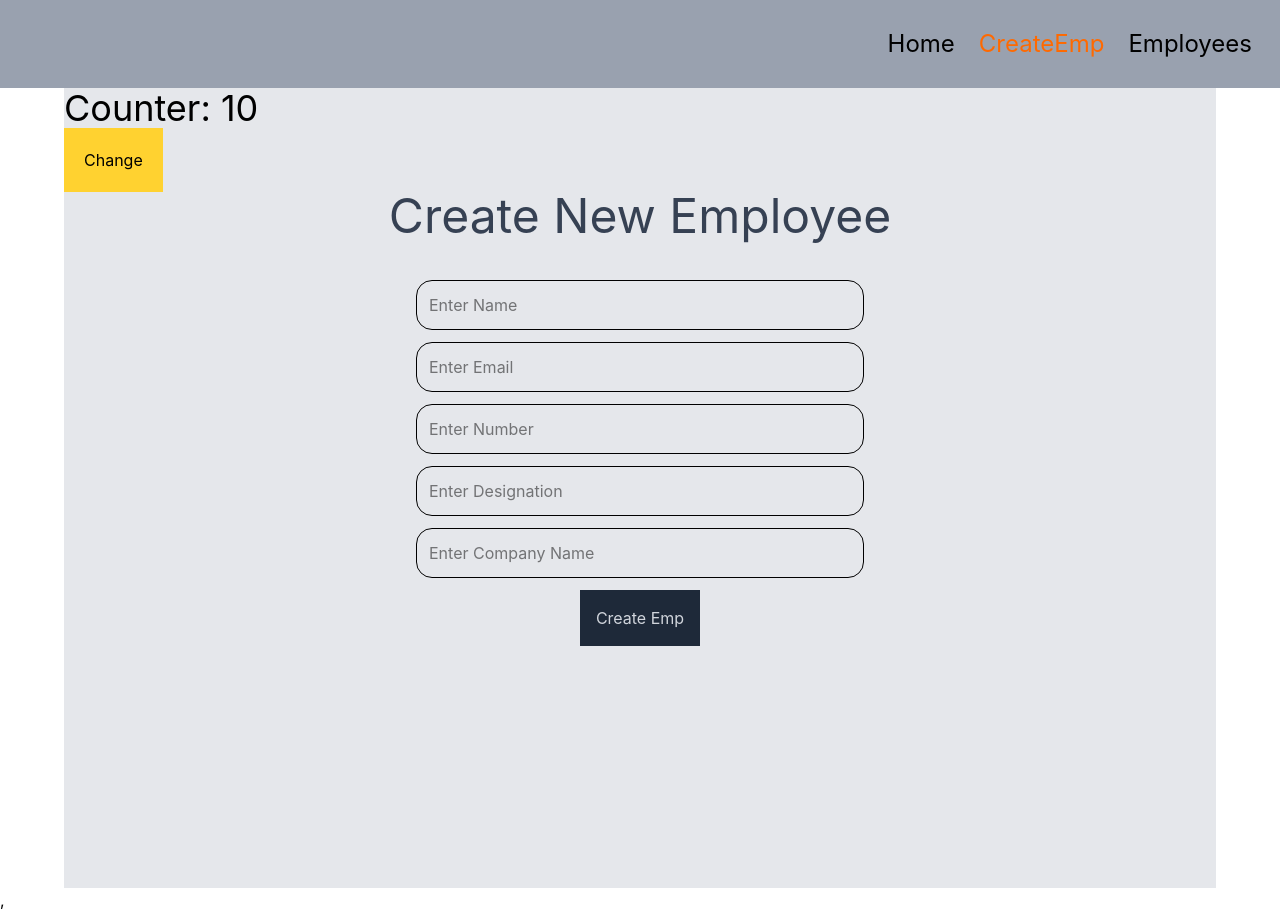
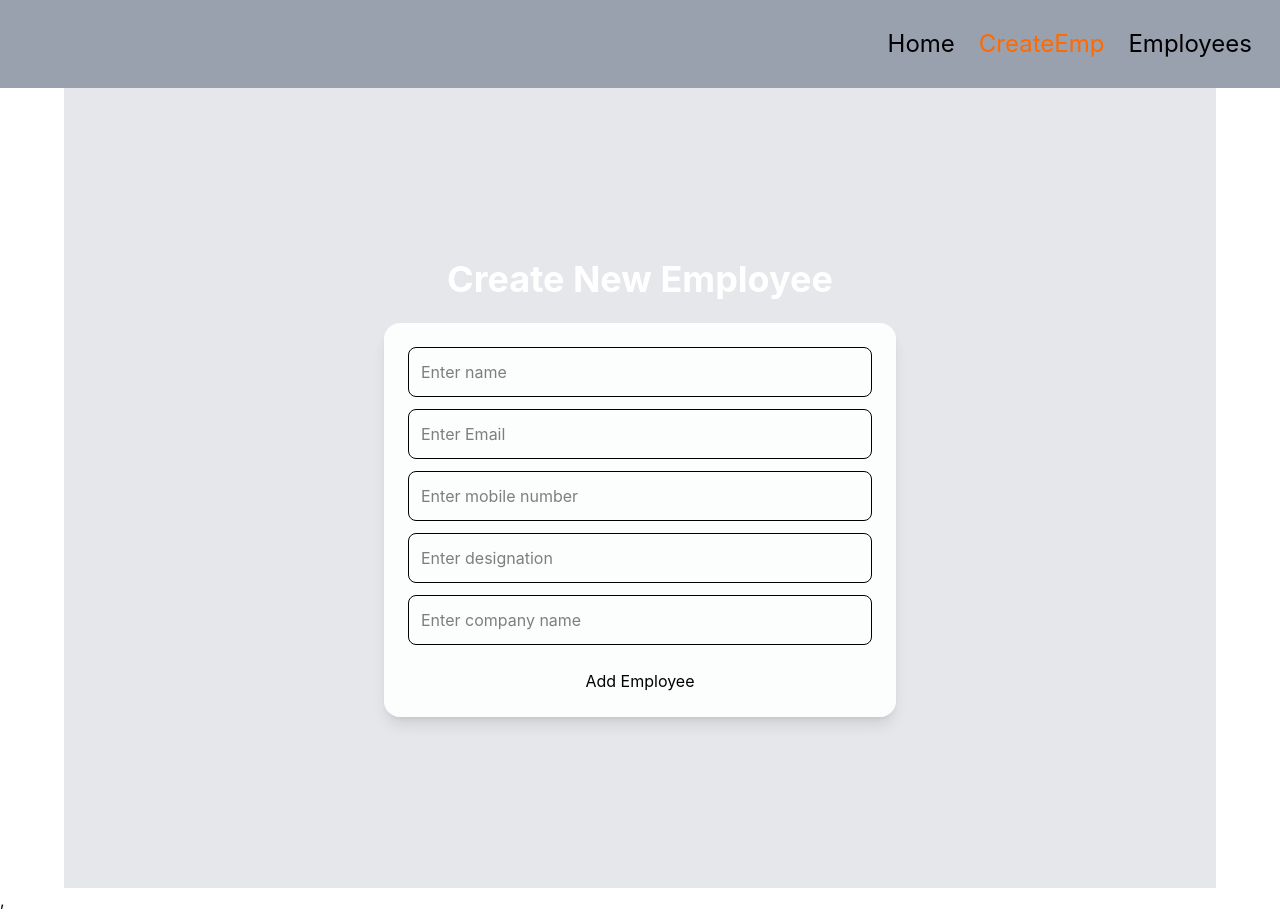
Before and after one commit to sushanth005/ATP_24EG105Q31, a React (Vite) app in the folder Week_6_Assignments/mern-mini-app/frontend/: page /create-emp in a window 1280 px wide. Built offline with nearby package versions, Linux system fonts and the light colour scheme; no server answers.

Commit message:
Update CreateEmp

```diff
--- a/Week_6_Assignments/mern-mini-app/frontend/src/components/CreateEmp.jsx
+++ b/Week_6_Assignments/mern-mini-app/frontend/src/components/CreateEmp.jsx
@@ -1,110 +1,136 @@
 import { useForm } from "react-hook-form";
-import { useState,useContext} from 'react';
-import { useNavigate } from "react-router";
-import { counterContextObj } from "../contexts/ContextProvider";
-
+import { useState } from "react";
+import { useNavigate } from "react-router-dom";
+import { apiEndpoints } from "../config/apiConfig";
 
 function CreateEmp() {
+  const [loading, setLoading] = useState(false);
+  const [error, setError] = useState("");
 
-    const [loading,setLoading]=useState(false);
-    const [error,setError]=useState(null);
-    const navigate=useNavigate();
+  const navigate = useNavigate();
 
-    const {counter,changeCounter}=useContext(counterContextObj);
-    //console.log(counter);
+  const {
+    register,
+    handleSubmit,
+    reset,
+  } = useForm();
 
-    const {
-        register, //to register form fields
-        handleSubmit, //to handle for submissions
-        formState:{errors}} //to handle validators
-        =useForm();
+  // form submit
+  const onFormSubmit = async (newEmpObj) => {
+    try {
+      setLoading(true);
+      setError("");
 
-    const onFormSubmit=async(newEmployeeObj)=>{
-        //console.log(newEmployeeObj);
-        try
-        {
-            setLoading(true);
-            //make HTTP Post Req
-            let res=await fetch("http://localhost:6002/emp-api/create-emp",
-            {
-                method:"POST",
-                headers: {"Content-Type":"application/json"},
-                body: JSON.stringify(newEmployeeObj),
-            });
+      // make HTTP POST request
+      const res = await fetch(apiEndpoints.employees, {
+        method: "POST",
+        headers: {
+          "Content-Type": "application/json",
+        },
+        credentials: "include",
+        body: JSON.stringify(newEmpObj),
+      });
 
-            if(res.status===201)
-            {
-                //naviagate to employess component programmatically
-                navigate("/list");
-            }
-            else
-            {
-                let errorRes=await res.json();
-                console.log(errorRes);
-                throw new Error(errorRes);
-            }
-        }catch(error)
-        {
+      // success
+      if (res.ok) {
+        reset();
+        navigate("/list");
+      } else {
+        // backend error
+        const errorRes = await res.json();
 
-            console.log("Error is: ",error)
-            setError(error);
-        }
-        finally
-        {
-            setLoading(false);
-        }
-    };
+        console.log("error response is", errorRes);
 
-    if(loading===true){
-        return <p className="text-center text-5xl">Loading....</p>
+        throw new Error(
+          errorRes.error ||
+          errorRes.message ||
+          "Something went wrong"
+        );
+      }
+    } catch (err) {
+      console.log("Error in catch:", err);
+
+      // handle error
+      setError(err.message);
+    } finally {
+      setLoading(false);
     }
-    if(error!=null)
-    {
-        return <p className="text-center text-red-500 text-5xl">Reason:{error.message}</p>
-    }
+  };
+
+  // loading state
+  if (loading) {
+    return (
+      <p className="text-center text-4xl mt-10 text-white">
+        Loading...
+      </p>
+    );
+  }
+
+  // error state
+  if (error) {
+    return (
+      <p className="text-red-500 text-center text-2xl mt-10">
+        {error}
+      </p>
+    );
+  }
 
   return (
-    <div>
+    <div className="app-container min-h-screen flex flex-col justify-center">
+      <h1 className="text-4xl text-center text-white font-bold mb-6">
+        Create New Employee
+      </h1>
 
-    <h1 className="text-4xl">Counter: {counter}</h1>
-      <button onClick={changeCounter} className="bg-amber-300 p-5">
-        Change
-      </button>
+      <div className="max-w-lg mx-auto bg-white/90 p-6 rounded-2xl shadow-lg w-full">
+        <form onSubmit={handleSubmit(onFormSubmit)}>
 
-        <h1 className="text-5xl text-center text-gray-700">Create New Employee</h1>
-        {/*  */}
-        <form className="max-w-md mx-auto mt-10" onSubmit={handleSubmit(onFormSubmit)}>
-            <input type="text"
-            placeholder="Enter Name"
-            {...register("name")}
-            className="mb-3 border p-3 w-full rounded-2xl"/>
+          <input
+            type="text"
+            placeholder="Enter name"
+            {...register("name", { required: true })}
+            className="mb-3 border rounded-lg p-3 w-full focus:outline-none focus:ring-2 focus:ring-yellow-300"
+          />
 
-            <input type="email"
+          <input
+            type="email"
             placeholder="Enter Email"
-            {...register("email")}
-            className="mb-3 border p-3 w-full rounded-2xl"/>
+            {...register("email", { required: true })}
+            className="mb-3 border rounded-lg p-3 w-full focus:outline-none focus:ring-2 focus:ring-yellow-300"
+          />
 
-            <input type="number"
-            placeholder="Enter Number"
-            {...register("mobile")}
-            className="mb-3 border p-3 w-full rounded-2xl"/>
+          <input
+            type="number"
+            placeholder="Enter mobile number"
+            {...register("mobile", { required: true })}
+            className="mb-3 border rounded-lg p-3 w-full focus:outline-none focus:ring-2 focus:ring-yellow-300"
+          />
 
-            <input type="text"
-            placeholder="Enter Designation"
-            {...register("designation")}
-            className="mb-3 border p-3 w-full rounded-2xl"/>
+          <input
+            type="text"
+            placeholder="Enter designation"
+            {...register("designation", { required: true })}
+            className="mb-3 border rounded-lg p-3 w-full focus:outline-none focus:ring-2 focus:ring-yellow-300"
+          />
 
-            <input type="text"
-            placeholder="Enter Company Name"
-            {...register("companyName")}
-            className="mb-3 border p-3 w-full rounded-2xl"/>
+          <input
+            type="text"
+            placeholder="Enter company name"
+            {...register("companyName", { required: true })}
+            className="mb-4 border rounded-lg p-3 w-full focus:outline-none focus:ring-2 focus:ring-yellow-300"
+          />
 
-            <button type="submit" className="bg-gray-800 text-gray-300 p-4 block mx-auto">
-                Create Emp
+          <div className="text-center">
+            <button
+              type="submit"
+              className="mt-2 btn-primary w-40"
+            >
+              Add Employee
             </button>
+          </div>
         </form>
+      </div>
     </div>
-  )
+  );
 }
 
-export default CreateEmp
+export default CreateEmp;
```
